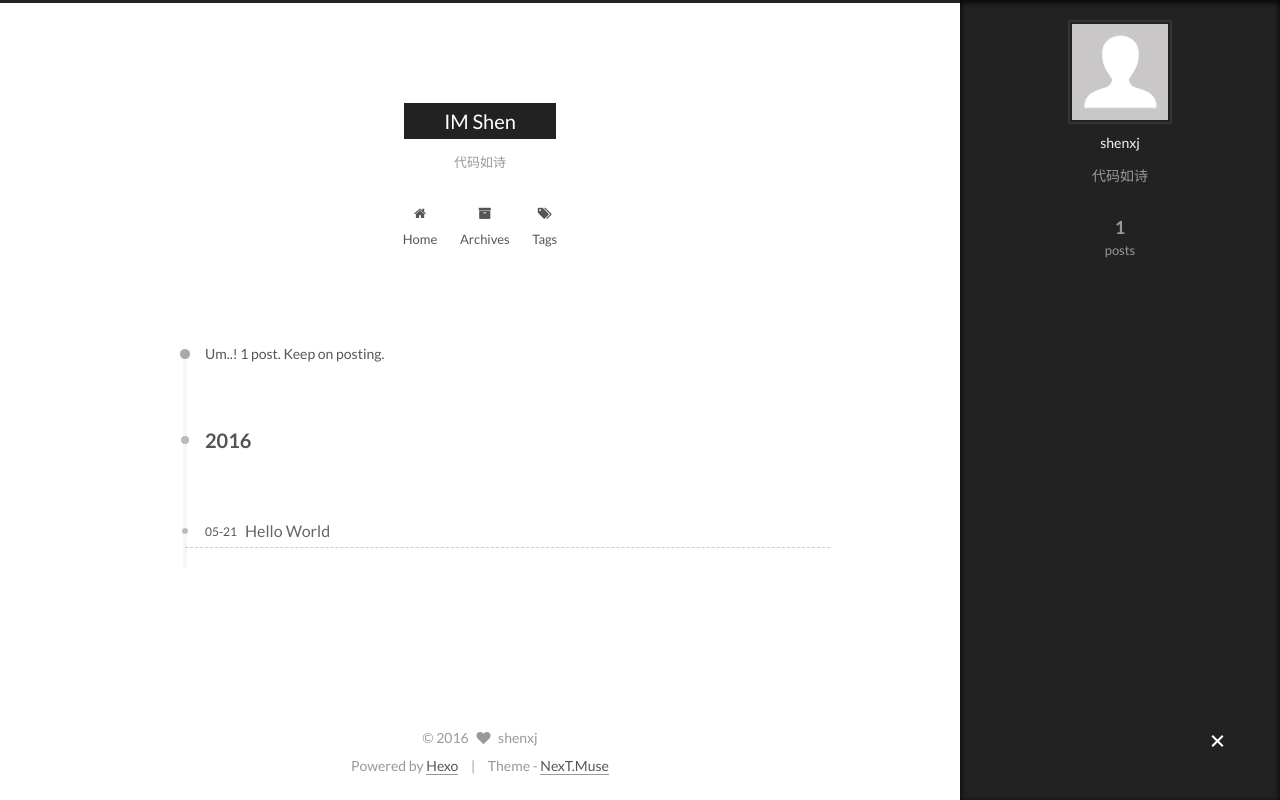
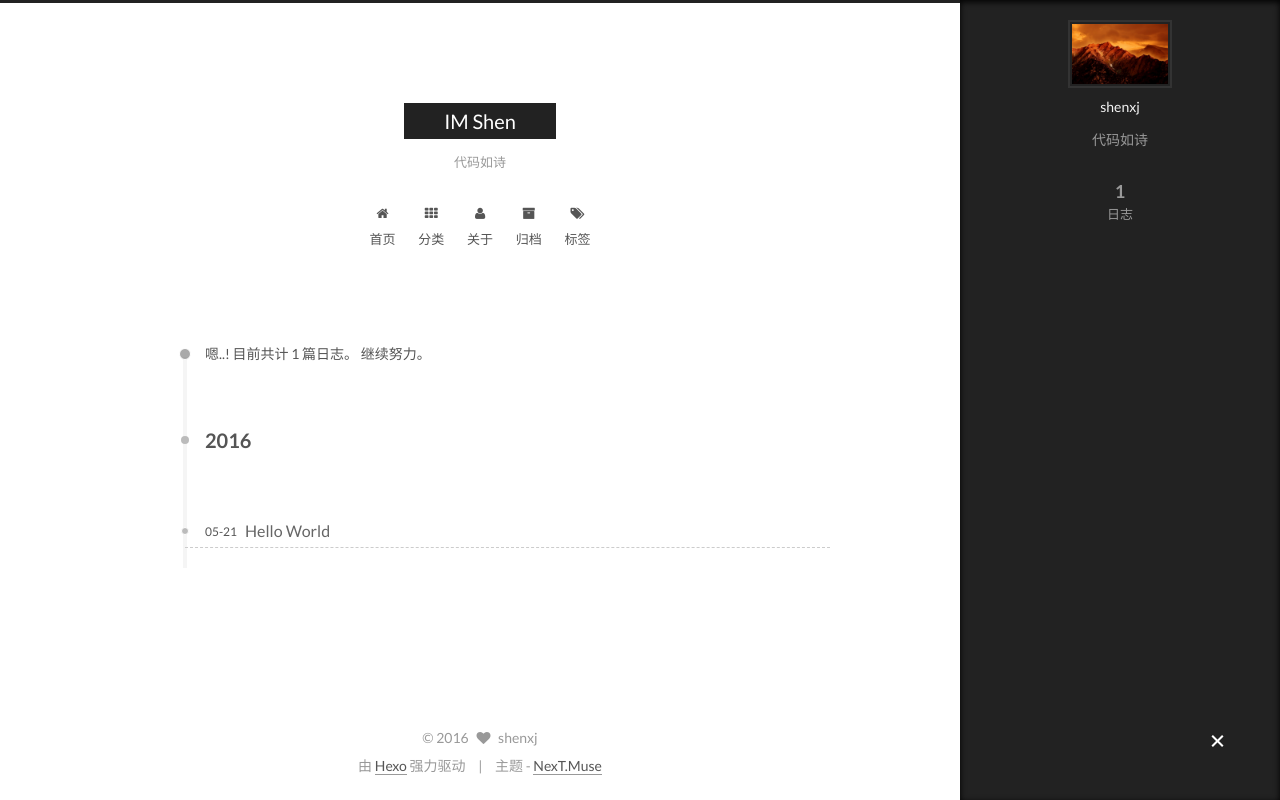
Before and after one commit to wenlou/wenlou.github.io, a plain HTML site: page archives/2016/05/index.html in a window 1280 px wide. Both pictures are taken after a click on the element 1217 px from the left and 742 px from the top of the page. Drawn offline with Linux system fonts and the light colour scheme.

Commit message:
Site updated: 2016-05-21 20:53:40

```diff
--- a/archives/2016/05/index.html
+++ b/archives/2016/05/index.html
@@ -105,15 +105,15 @@
     motion: true,
     duoshuo: {
       userId: 0,
-      author: 'Author'
+      author: '博主'
     }
   };
 </script>
 
-  <title> Archive | IM Shen </title>
+  <title> 归档 | IM Shen </title>
 </head>
 
-<body itemscope itemtype="http://schema.org/WebPage" lang="default">
+<body itemscope itemtype="http://schema.org/WebPage" lang="zh-Hans">
 
 
 
@@ -168,7 +168,27 @@
 
               <i class="menu-item-icon fa fa-fw fa-home"></i> <br />
 
-            Home
+            首页
+          </a>
+        </li>
+
+
+        <li class="menu-item menu-item-categories">
+          <a href="/categories" rel="section">
+
+              <i class="menu-item-icon fa fa-fw fa-th"></i> <br />
+
+            分类
+          </a>
+        </li>
+
+
+        <li class="menu-item menu-item-about">
+          <a href="/about" rel="section">
+
+              <i class="menu-item-icon fa fa-fw fa-user"></i> <br />
+
+            关于
           </a>
         </li>
 
@@ -178,7 +198,7 @@
 
               <i class="menu-item-icon fa fa-fw fa-archive"></i> <br />
 
-            Archives
+            归档
           </a>
         </li>
 
@@ -188,7 +208,7 @@
 
               <i class="menu-item-icon fa fa-fw fa-tags"></i> <br />
 
-            Tags
+            标签
           </a>
         </li>
 
@@ -218,7 +238,7 @@
 
 
 
-      Um..! 1 post. Keep on posting.
+      嗯..! 目前共计 1 篇日志。 继续努力。
     </span>
 
 
@@ -299,7 +319,7 @@
       <section class="site-overview sidebar-panel  sidebar-panel-active ">
         <div class="site-author motion-element" itemprop="author" itemscope itemtype="http://schema.org/Person">
           <img class="site-author-image" itemprop="image"
-               src="/images/avatar.gif"
+               src="/images/avatar.png"
                alt="shenxj" />
           <p class="site-author-name" itemprop="name">shenxj</p>
           <p class="site-description motion-element" itemprop="description">代码如诗</p>
@@ -308,7 +328,7 @@
           <div class="site-state-item site-state-posts">
             <a href="/archives">
               <span class="site-state-item-count">1</span>
-              <span class="site-state-item-name">posts</span>
+              <span class="site-state-item-name">日志</span>
             </a>
           </div>
 
@@ -355,11 +375,11 @@
 </div>
 
 <div class="powered-by">
-  Powered by <a class="theme-link" href="http://hexo.io">Hexo</a>
+  由 <a class="theme-link" href="http://hexo.io">Hexo</a> 强力驱动
 </div>
 
 <div class="theme-info">
-  Theme -
+  主题 -
   <a class="theme-link" href="https://github.com/iissnan/hexo-theme-next">
     NexT.Muse
   </a>
--- a/css/main.css
+++ b/css/main.css
@@ -1548,7 +1548,7 @@ pre .javascript .function {
   width: 4px;
   height: 4px;
   border-radius: 50%;
-  background: #afe7ff;
+  background: #09b686;
 }
 .links-of-blogroll {
   font-size: 13px;
```
Also changed, not shown: 2016/05/21/hello-world/index.html (+32 -12 lines), archives/2016/index.html (+31 -11 lines), archives/index.html (+31 -11 lines), index.html (+30 -10 lines), images/avatar.png (added).
